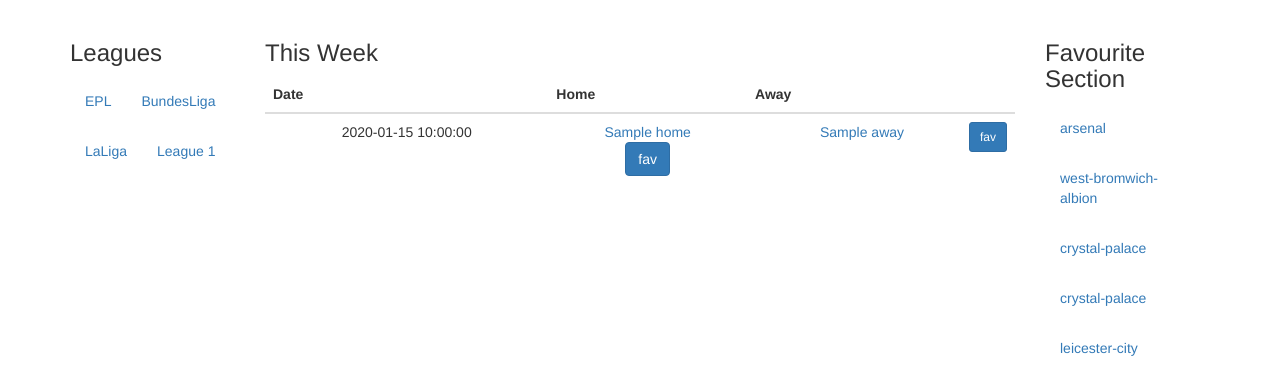
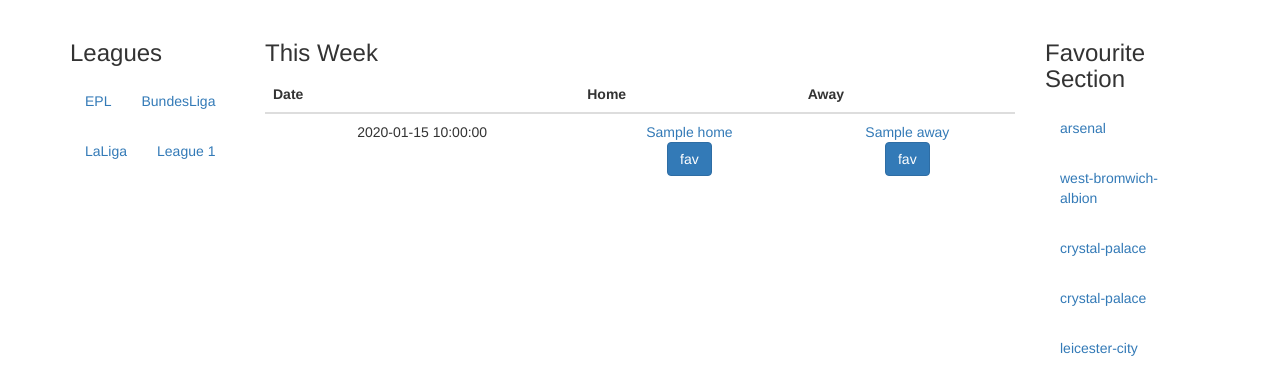
Before and after one commit to petersoleeh/GameTime, a Flask app: template app/templates/index.html in a window 1280 px wide. Shown: the part 52-427 px from the top of the page. Run offline with Flask 2, Linux system fonts and the light colour scheme; data comes from the database, SQL or seed files in the repository; the template is opened without the code that fills it: values that come from a table or form of the project are taken from there, most other values are stand-ins (such as "Sample title", 1, 10 or a date in 2020); some libraries are stand-ins or nearby versions.

Commit message:
updated favourite button

```diff
--- a/app/templates/index.html
+++ b/app/templates/index.html
@@ -30,8 +30,7 @@
             <tr>
               <td>{{fixture.date}}</td>
               <td><a href="/team/{{fixture.home_id}}">{{fixture.home}}<form action="" method="post"><button class="btn btn-primary"type="submit" name="add_f" value="{{fixture.home_id}}">fav</button></form></td>
-              <td><a href="/team/{{fixture.away_id}}">{{fixture.away}}</a> <span class="away"><a class="btn btn-primary btn-sm"href="#">fav</a></span></td>
-            </tr>
+              <td><a href="/team/{{fixture.away_id}}">{{fixture.away}}<form action="" method="post"><button class="btn btn-primary"type="submit" name="add_f" value="{{fixture.away_id}}">fav</button></form></td>
             {% endfor %}
           </tbody>
         </table>
```
Also changed, not shown: app/main/views.py (line endings or trailing spaces).
